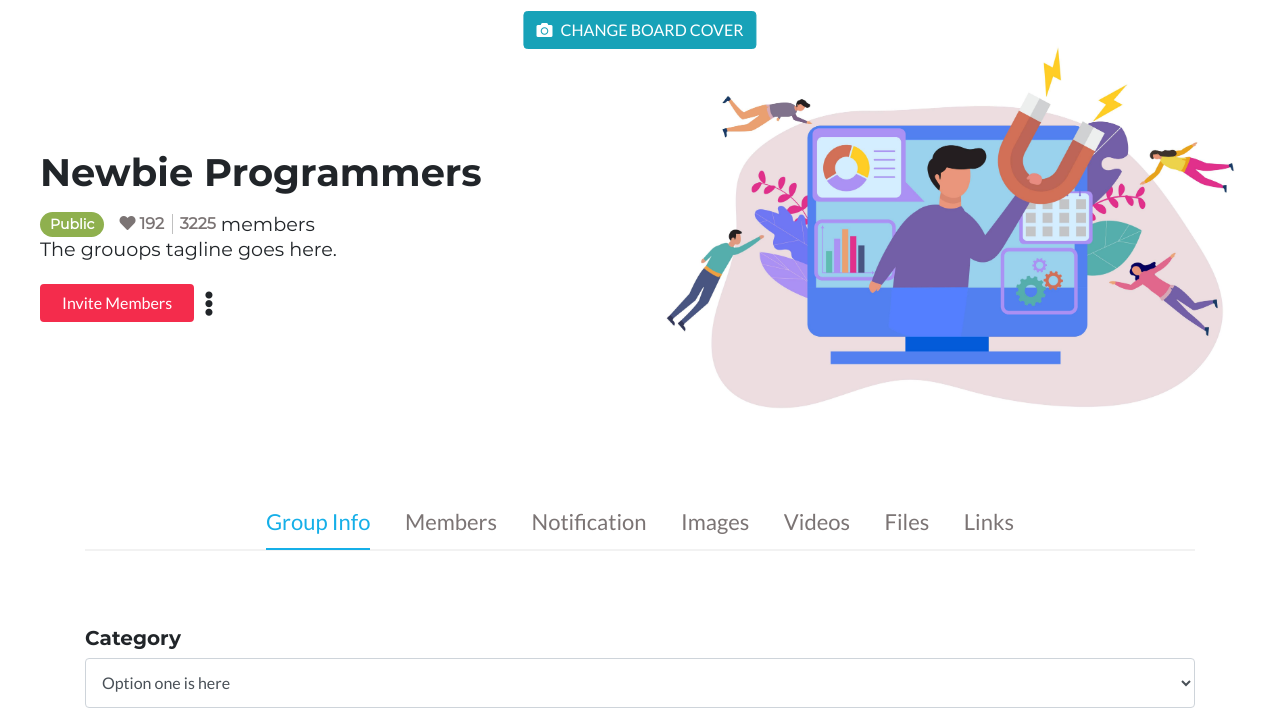
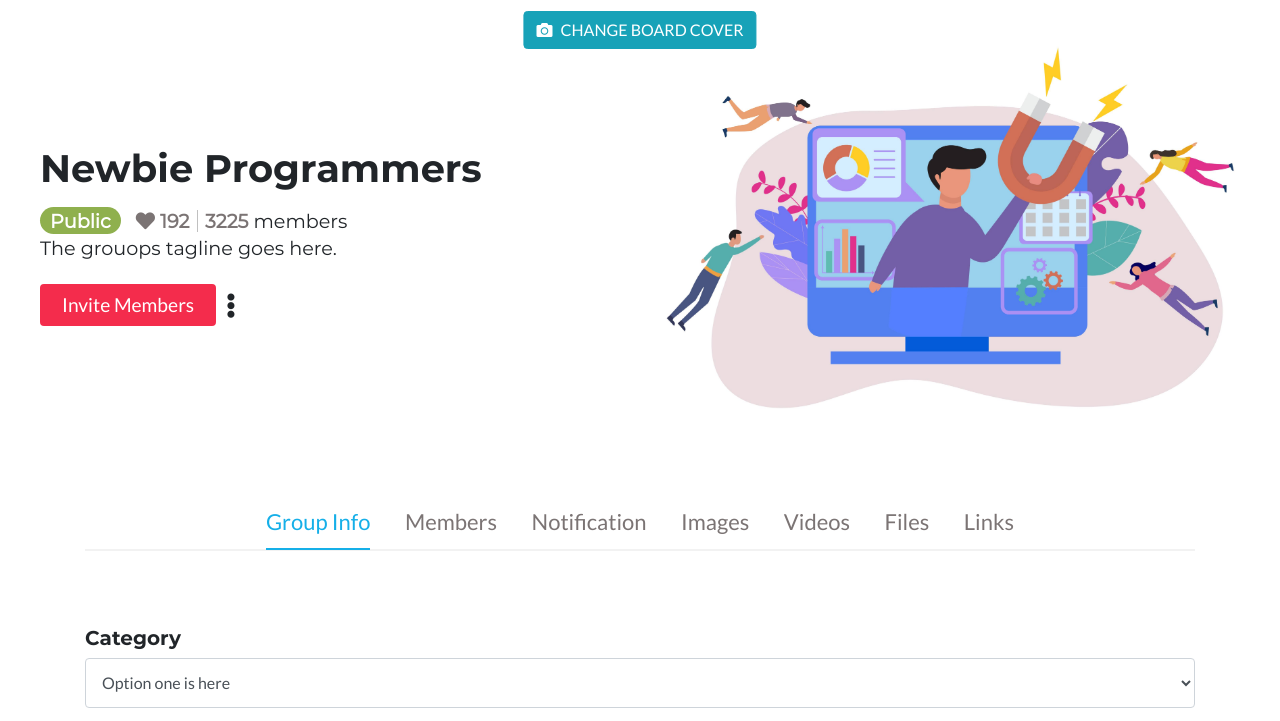
Before and after one commit to akashmony01/boardspeak, a plain HTML site: page group-page.html in a window 1280 px wide. Shown: the part 79-800 px from the top of the page. Drawn offline with Linux system fonts and the light colour scheme.

Commit message:
btn style

```diff
--- a/src/style/group-page.css
+++ b/src/style/group-page.css
@@ -81,7 +81,7 @@ section.banner_desc{
 
 @media only screen and (min-width: 769px) {
   .gp_main .group_desc .group_desc_container .group_text h3.group_name {
-    font-size: 3vw;
+    font-size: max(3vw, 25px);
   }
 }
 
@@ -90,11 +90,11 @@ section.banner_desc{
   font-family: montserrat-regular;
   margin: 0;
   margin-bottom: 2.5px;
-  line-height: 20px;
+  line-height: 1.15;
 }
 @media only screen and (min-width: 769px) {
   .gp_main .group_desc .group_desc_container .group_text p {
-    font-size: 1.5vw;
+    font-size: max(1.5vw, 16px);
   }
 }
 .gp_main .group_desc .group_desc_container .group_text p.group_metta {
@@ -112,16 +112,12 @@ section.banner_desc{
 
 .gp_main .group_desc .group_desc_container .group_text p.group_metta span {
   display: inline-block;
-  font-size: 16px;
   color: #7B7474;
   font-weight: 600;
 }
 
 .gp_main .group_desc .group_desc_container .group_text p.group_metta span.group_badge {
-  line-height: 25px;
-  padding: 0 10px;
-  height: 25px;
-  font-size: 14px;
+  padding: 2.5px 10px;
   background-color: #8FB04E;
   text-transform: capitalize;
   border-radius: 15px;
@@ -177,7 +173,11 @@ section.banner_desc{
   color: #F42C4C;
 }
 
-
+@media only screen and (min-width: 769px) {
+  .gp_main .group_desc .group_desc_container .group_btn button {
+    font-size: max(1.5vw, 16px);
+  }
+}
 
 
 
@@ -506,7 +506,7 @@ section.banner_desc{
   border-right: 15px solid #fff;
   right: -20px;
 }
-@media (min-width: 576px) and (max-width: 768px) {
+@media (min-width: 576px) and (max-width: 767px) {
   .secondery_item ul.secondery_dropdown::after {
     left: auto;
     right: -45px;
```
